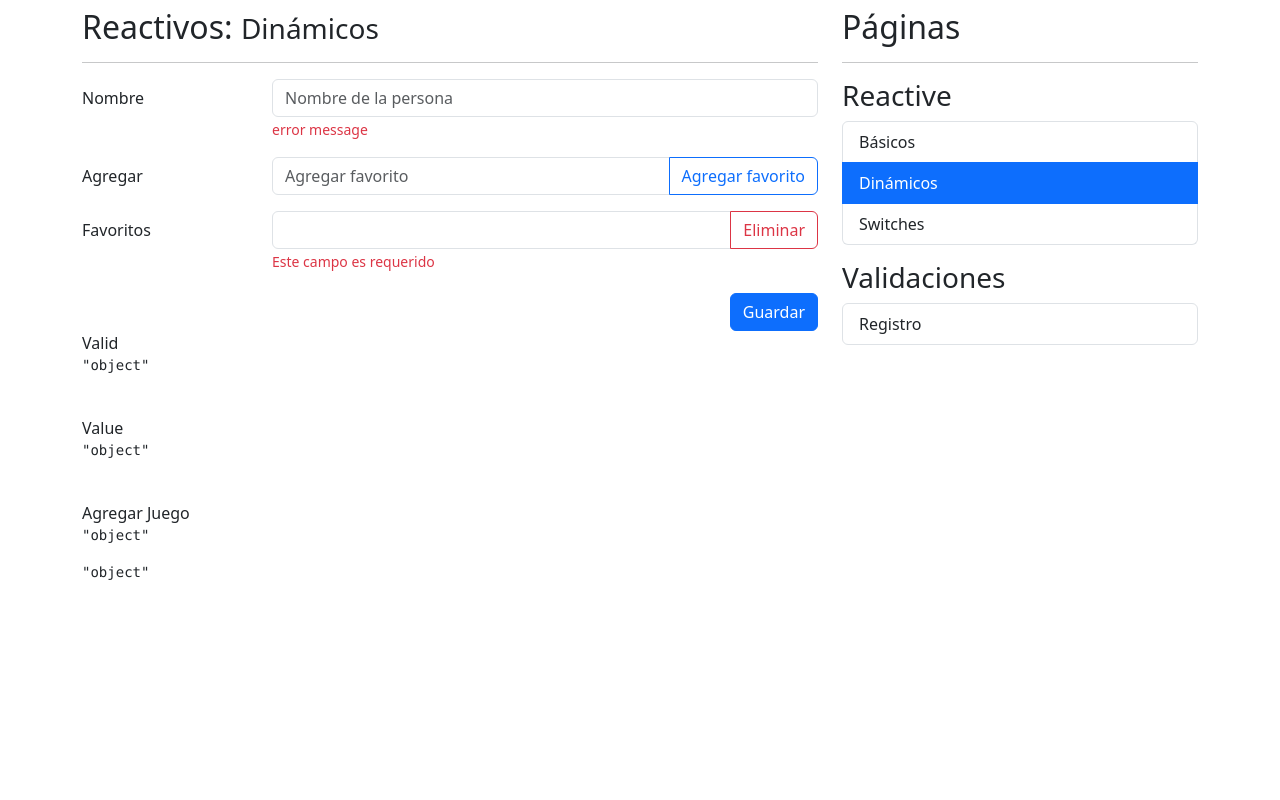
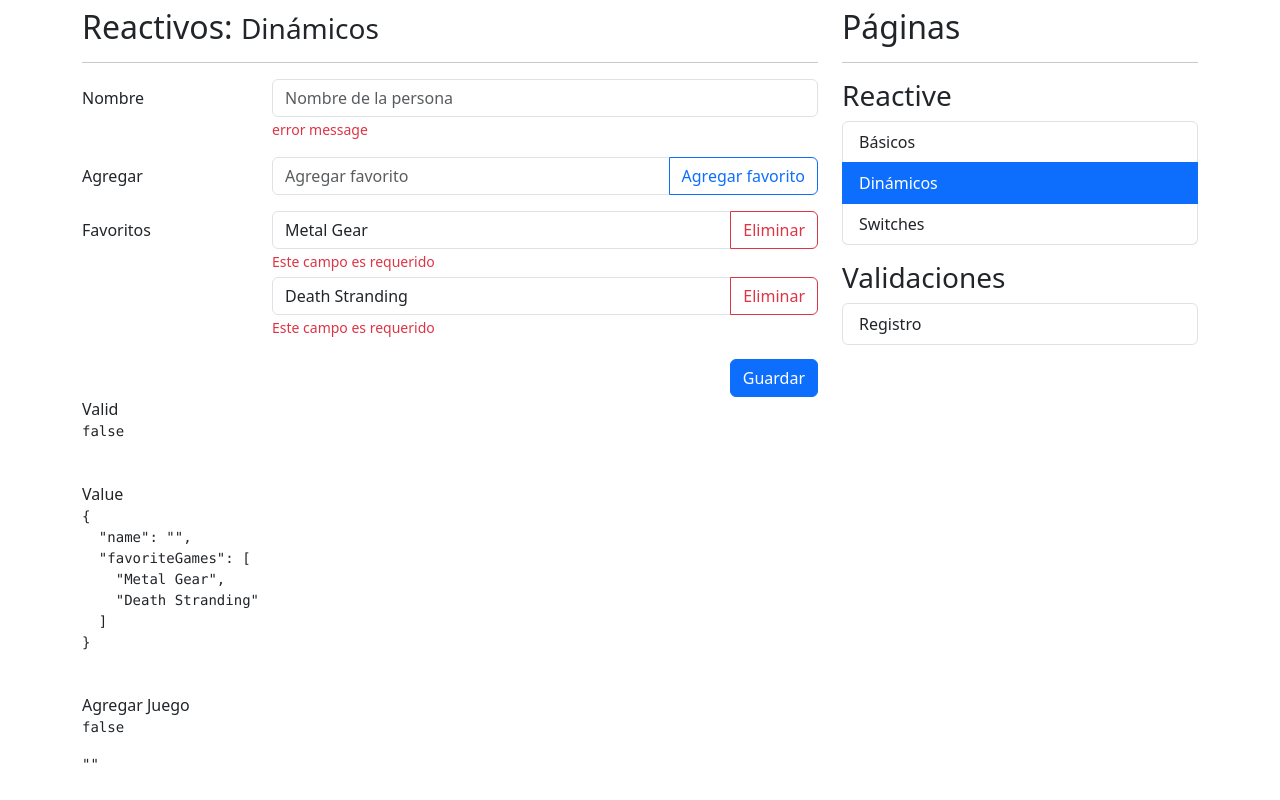
Before and after one commit to AlonsoAM/forms-app-angular, an Angular app: page /reactive/basic in a window 1280 px wide. Both pictures are taken after a click on the item "Dinámicos". Built offline with nearby package versions, Linux system fonts and the light colour scheme.

Commit message:
Validaciones dinamicas terminadas

```diff
--- a/src/app/reactive/pages/dynamic-page/dynamic-page.component.html
+++ b/src/app/reactive/pages/dynamic-page/dynamic-page.component.html
@@ -1,12 +1,16 @@
 <h2>Reactivos: <small> Dinámicos </small></h2>
 <hr />
 
-<form autocomplete="off">
+<form [formGroup]="myform" (ngSubmit)="onSubmit()" autocomplete="off">
   <!-- Nombre -->
   <div class="mb-3 row">
     <label class="col-sm-3 col-form-label">Nombre</label>
     <div class="col-sm-9">
-      <input class="form-control" placeholder="Nombre de la persona" />
+      <input
+        class="form-control"
+        placeholder="Nombre de la persona"
+        formControlName="name"
+      />
       <span class="form-text text-danger"> error message </span>
     </div>
   </div>
@@ -16,9 +20,17 @@
     <label class="col-sm-3 col-form-label">Agregar</label>
     <div class="col-sm-9">
       <div class="input-group">
-        <input class="form-control" placeholder="Agregar favorito" />
+        <input
+          class="form-control"
+          placeholder="Agregar favorito"
+          [formControl]="newFavorite"
+        />
 
-        <button class="btn btn-outline-primary" type="button">
+        <button
+          class="btn btn-outline-primary"
+          type="button"
+          (click)="onAddFavorites()"
+        >
           Agregar favorito
         </button>
       </div>
@@ -28,12 +40,21 @@
   <!-- Lista de Juegos Favoritos -->
   <div class="mb-3 row">
     <label class="col-sm-3 col-form-label">Favoritos</label>
-    <div class="col-sm-9">
-      <div class="mb-1">
+    <div class="col-sm-9" formArrayName="favoriteGames">
+      <div
+        class="mb-1"
+        *ngFor="let favorite of favoriteGames.controls; let i = index"
+      >
         <div class="input-group">
-          <input class="form-control" />
+          <input class="form-control" [formControlName]="i" />
 
-          <button class="btn btn-outline-danger" type="button">Eliminar</button>
+          <button
+            class="btn btn-outline-danger"
+            type="button"
+            (click)="onDeleteFavorite(i)"
+          >
+            Eliminar
+          </button>
         </div>
         <span class="form-text text-danger"> Este campo es requerido </span>
       </div>
@@ -51,13 +72,13 @@
 </form>
 
 <span>Valid</span>
-<pre>{{ "object" | json }}</pre>
+<pre>{{ myform.valid | json }}</pre>
 <br />
 
 <span>Value</span>
-<pre>{{ "object" | json }}</pre>
+<pre>{{ myform.value | json }}</pre>
 <br />
 
 <span>Agregar Juego</span>
-<pre>{{ "object" | json }}</pre>
-<pre>{{ "object" | json }}</pre>
+<pre>{{ newFavorite.valid | json }}</pre>
+<pre>{{ newFavorite.value | json }}</pre>
--- a/src/app/reactive/pages/dynamic-page/dynamic-page.component.ts
+++ b/src/app/reactive/pages/dynamic-page/dynamic-page.component.ts
@@ -1,10 +1,54 @@
 import { Component } from '@angular/core';
+import {
+  FormArray,
+  FormBuilder,
+  FormControl,
+  FormGroup,
+  Validators,
+} from '@angular/forms';
 
 @Component({
   templateUrl: './dynamic-page.component.html',
-  styles: [
-  ]
+  styles: [],
 })
 export class DynamicPageComponent {
+  public myform: FormGroup = this.fb.group({
+    name: ['', [Validators.required, Validators.minLength(3)]],
+    favoriteGames: this.fb.array([
+      ['Metal Gear', Validators.required],
+      ['Death Stranding', Validators.required],
+    ]),
+  });
 
+  public newFavorite: FormControl = new FormControl('', [Validators.required]);
+
+  constructor(private fb: FormBuilder) {}
+
+  get favoriteGames() {
+    return this.myform.get('favoriteGames') as FormArray;
+  }
+
+  onDeleteFavorite(index: number): void {
+    this.favoriteGames.removeAt(index);
+  }
+
+  onAddFavorites(): void {
+    if (this.newFavorite.invalid) return;
+
+    const newGame = this.newFavorite.value;
+
+    this.favoriteGames.push(this.fb.control(newGame, Validators.required));
+
+    this.newFavorite.reset();
+  }
+
+  onSubmit(): void {
+    if (this.myform.invalid) {
+      this.myform.markAllAsTouched();
+      return;
+    }
+    console.log(this.myform.value);
+    (this.myform.controls['favoriteGames'] as FormArray) = this.fb.array([]);
+    this.myform.reset();
+  }
 }
```
